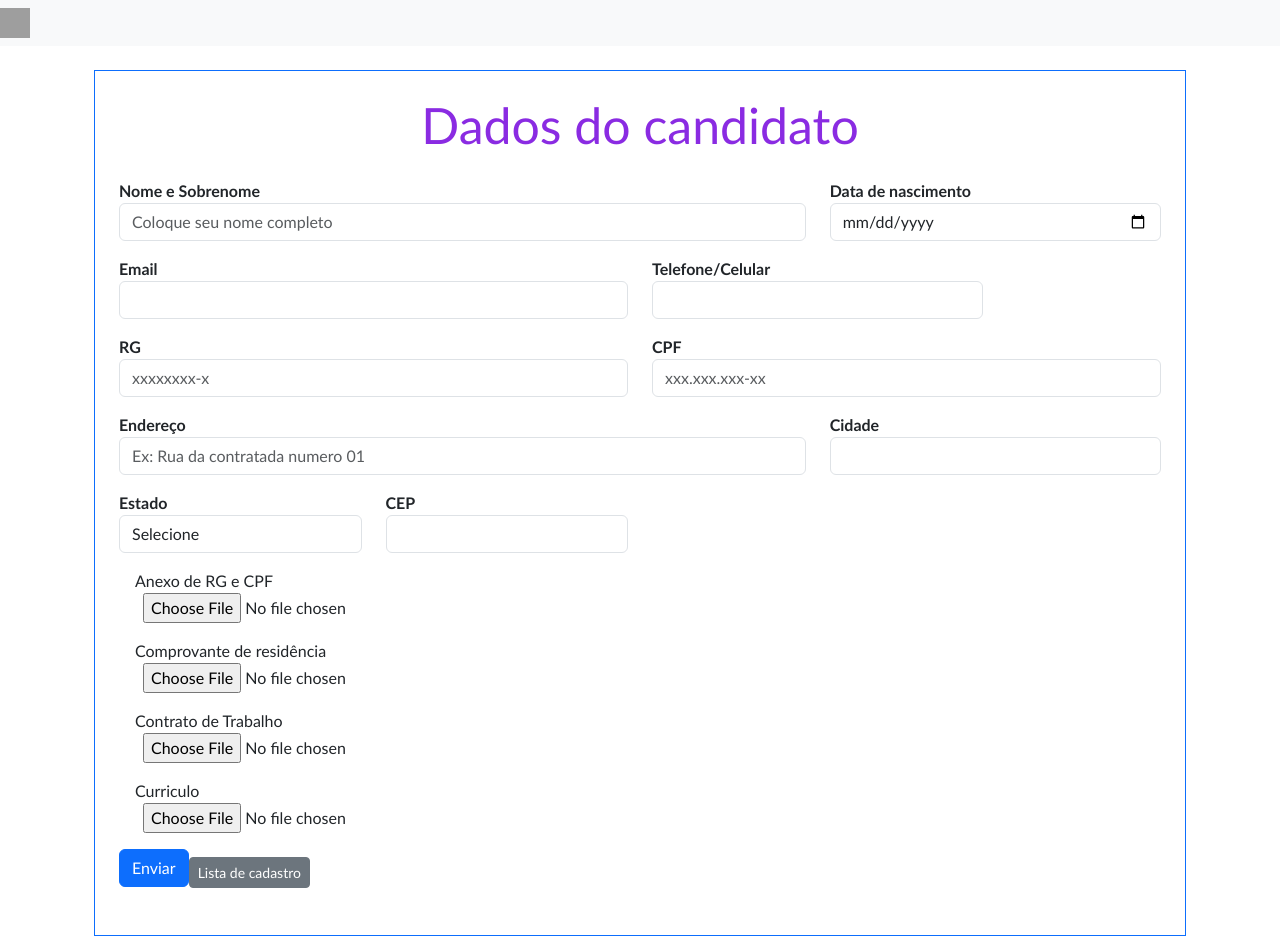
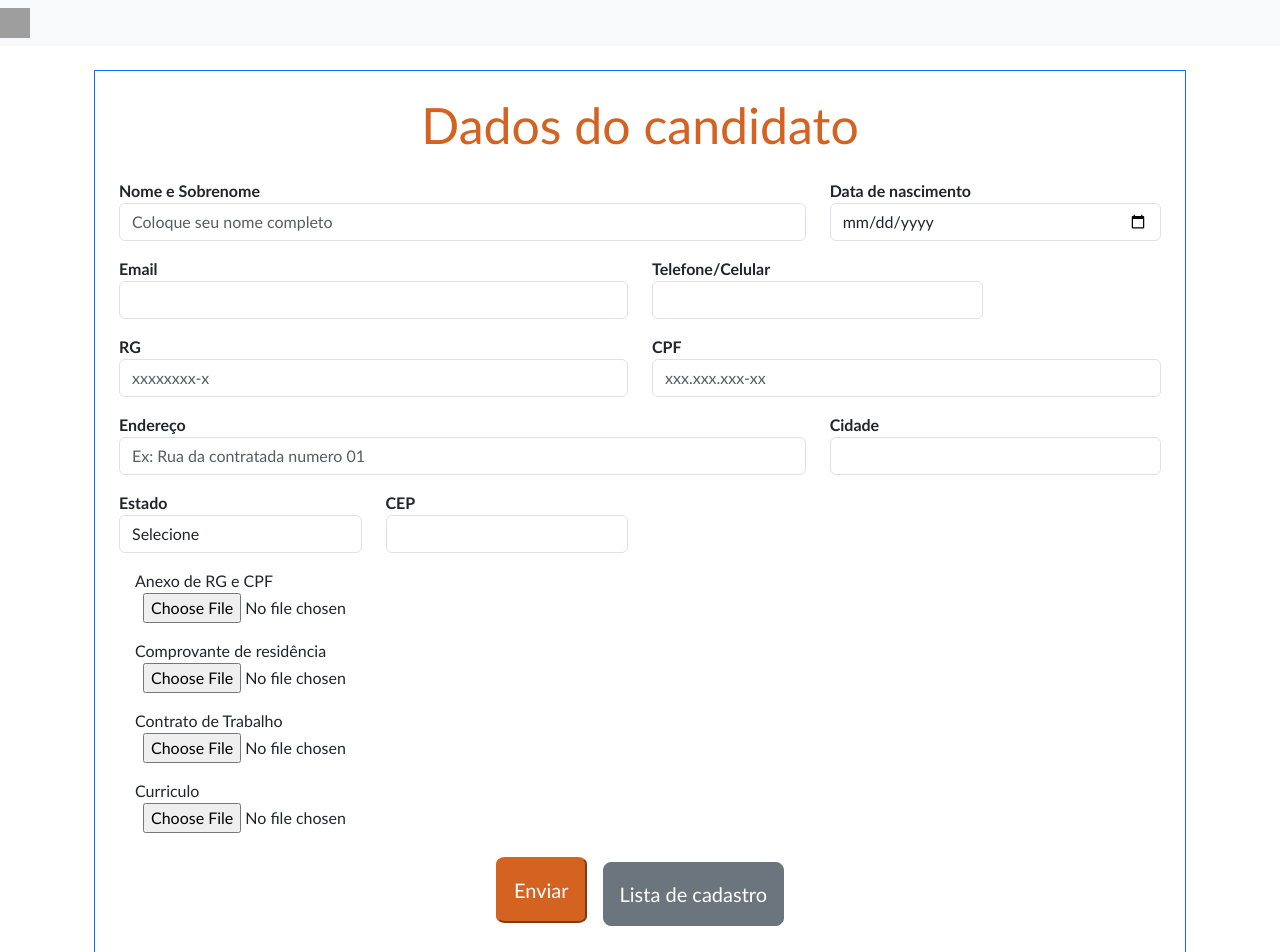
Before and after one commit to LysaKYoshikawa/portal_rh, a React (Create React App) app in the folder frontend-portal/: page / in a window 1280 px wide. Shown: the top 952 px of the page. Built offline with nearby package versions, Linux system fonts and the light colour scheme; grey boxes are pictures that could not be loaded.

Commit message:
fix: attachment bug fix

```diff
--- a/frontend-portal/src/components/create/CreateComponent.css
+++ b/frontend-portal/src/components/create/CreateComponent.css
@@ -1,7 +1,7 @@
 
 .formulario{
     font-size: 50px;
-    color: blueviolet;
+    color: #d46220;
     text-align: center;
 }
 
@@ -10,3 +10,16 @@
     font-weight: bold;
     text-align: right;
 }
+
+
+.custom-btn {
+    background-color: #d46220;
+    border-color: #d46220;
+    border-radius: 10%;
+    color: #fff;
+    text-align: center;
+    font-size: 20px;
+}
+.custom-btn:hover{
+    background-color: #d15711;
+}
--- a/frontend-portal/src/components/create/CreateComponent.jsx
+++ b/frontend-portal/src/components/create/CreateComponent.jsx
@@ -22,12 +22,16 @@ function CreateComponent(){
     const [fileEmployContract,setFileEmployContract] = useState('');
     const [fileResume,setFileResume] = useState('');
     const [message,setMessage] = useState('');
+    const [attachmentsAdded, setAttachmentsAdded] = useState(false);
 
     const navigate = useNavigate();
 
     const handleSubmit = async(event)=>{
         event.preventDefault();
-
+        if (!attachmentsAdded) {
+            setMessage('Por favor, adicione os anexos antes de enviar o formulário.');
+            return; // Não continue com a submissão do formulário
+        }
         const formData = new FormData();
 
         formData.append('name', name);
@@ -46,7 +50,7 @@ function CreateComponent(){
         formData.append('fileResume', fileResume);
 
         const response = await registerService.create(formData);
-        if(response.data.success == true){
+        if(response.data.success === true){
             setMessage('Funcionario adicionado com sucesso!!!')
 
         }else{
@@ -63,15 +67,15 @@ function CreateComponent(){
     return (
         <div className="container p-4">
             <div className="d-flex p-4 justify-content-center border border-primary" >
-                <div className="mb-auto">
+                <div>
                     <h2 class="formulario"> Dados do candidato</h2>
                     <form onSubmit={handleSubmit}>
                         <div className="row">
-                            <div className="form-group-lg col-md-8">
+                            <div className="form-group col-md-8">
                                 <label className='label-text mt-3' for="inputName">Nome e Sobrenome </label>
                                 <input type="name" placeholder='Coloque seu nome completo' className="form-control" id="inputName" onChange={event => setName(event.target.value)} required/>
                             </div>
-                            <div className="col-md-4">
+                            <div className="form-group col-md-4">
                                 <label className='label-text mt-3' for="inputDate">Data de nascimento </label>
                                 <input type="date"
                                 placeholder='Coloque seu nome completo'
@@ -81,27 +85,27 @@ function CreateComponent(){
                                 required/>
                             </div>
                             <div className="w-100"></div>
-                            <div className="col-md-6">
+                            <div className="form-group col-md-6">
                                 <label className='label-text mt-3' for="inputEmail">Email</label>
                                 <input type="email" className="form-control" id="inputEmail"
                                 onChange={event => setEmail(event.target.value)}
                                 required/>
                             </div>
-                            <div className="col-md-4">
+                            <div className=" form-group col-md-4">
                                 <label className='label-text mt-3' for="inputCel">Telefone/Celular</label>
                                 <input type="number" className="form-control" id="inputCel"
                                 onChange={event => setCel(event.target.value)}
                                 required/>
                             </div>
                             <div className="w-100"></div>
-                            <div className="col-md-6">
+                            <div className="form-group col-md-6">
                                 <label className='label-text mt-3' for="inputRg">RG</label>
                                 <input type="text" className="form-control" id="inputRg"
                                 onChange={event => setRg(event.target.value)}
                                 placeholder='xxxxxxxx-x'
                                 required/>
                             </div>
-                            <div className="col-md-6">
+                            <div className="form-group col-md-6">
                                 <label className='label-text mt-3' for="inputCpf">CPF</label>
                                 <input type="text" className="form-control" id="inputCpf"
                                 onChange={event => setCpf(event.target.value)}
@@ -110,7 +114,7 @@ function CreateComponent(){
                             </div>
                             <div className="w-100"></div>
 
-                            <div className=" col-md-8">
+                            <div className="form-group col-md-8">
                                 <label className='label-text mt-3' for="inputAddress">Endereço</label>
                                 <input type="text" className="form-control" id="inputAddress2"
                                 placeholder="Ex: Rua da contratada numero 01"
@@ -118,7 +122,7 @@ function CreateComponent(){
                                 required/>
                             </div>
 
-                            <div className="col-md-4">
+                            <div className="form-group col-md-4">
                                 <label className='label-text mt-3' for="inputCity">Cidade</label>
                                 <input type="text" className="form-control"
                                 onChange={event => setCity(event.target.value)}
@@ -174,43 +178,44 @@ function CreateComponent(){
                             <div className="form-group m-3">
                                 <label for="fileDoc">Anexo de RG e CPF</label>
                                 <input type="file" className="form-control-file mx-2" id="fileDoc"
-                                onChange={event => setFileDoc(event.target.files[0])}
+                                onChange= {event => {setFileDoc(event.target.files[0]); setAttachmentsAdded(true);}}
                                 required/>
                             </div>
                             <div className="form-group m-3">
                                 <label for="fileAddress">Comprovante de residência</label>
                                 <input type="file" className="form-control-file mx-2" id="fileAddress"
-                                onChange={event => setFileAddress(event.target.files[0])}
+                                onChange={event => {setFileAddress(event.target.files[0]); setAttachmentsAdded(true);}}
                                 required/>
                             </div>
                             <div className="form-group m-3">
                                 <label for="fileEmployContract">Contrato de Trabalho</label>
                                 <input type="file" className="form-control-file mx-2" id="fileEmployContract"
-                                onChange={event => setFileEmployContract(event.target.files[0])}
+                                onChange={event => {setFileEmployContract(event.target.files[0]); setAttachmentsAdded(true);}}
                                 required/>
                             </div>
                             <div className="form-group m-3">
                                 <label for="fileResume">Curriculo</label>
                                 <input type="file" className="form-control-file mx-2" id="fileResume"
-                                onChange={event => setFileResume(event.target.files[0])}
+                                onChange={event => {setFileResume(event.target.files[0]); setAttachmentsAdded(true);}}
                                 required/>
                             </div>
                         </form>
 
+                        <div className='text-center'>
+                            <button type="submit"
+                            className="custom-btn btn-lg p-3 m-2"
+                            >Enviar</button>
 
-
-
-
-                        <button type="submit" className="btn btn-primary mb-2">Enviar</button>
-
-
-                        <button className="btn btn-secondary btn-sm mr-3" onClick={() => navigate("/show")}>Lista de cadastro</button>
-
-
+                            <button type='button'
+                            className="btn btn-secondary btn-lg p-3 m-2"
+                            onClick={() => navigate("/show")}>Lista de cadastro</button>
+                        </div>
 
 
 
                     </form>
+
+
                     <p>{message}</p>
                 </div>
 
```
